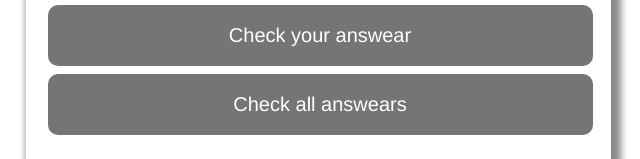
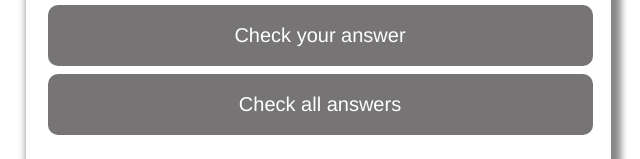
Before and after one commit to majka7244/PI_2020, a plain HTML site: page dodaj_ankiete/index.html in a window 1280 px wide. Shown: the part 932-1091 px from the top of the page, 322-962 px from the left. Drawn offline with nearby package versions, Linux system fonts and the light colour scheme.

Commit message:
Update index.html

```diff
--- a/dodaj_ankiete/index.html
+++ b/dodaj_ankiete/index.html
@@ -50,8 +50,8 @@ crossorigin="anonymous">
 			name="submitDetails" value="Submit" /><br>
 
 			</form>
-			<input type="submit" value="Check your answear" onClick="window.location = 'http://localhost:3001';">
-			<input type="submit" value="Check all answears" onClick="window.location = 'http://localhost:3002';">
+			<input type="submit" value="Check your answer" onClick="window.location = 'http://localhost:3001';">
+			<input type="submit" value="Check all answers" onClick="window.location = 'http://localhost:3002';">
 		</div>
 
 
```
